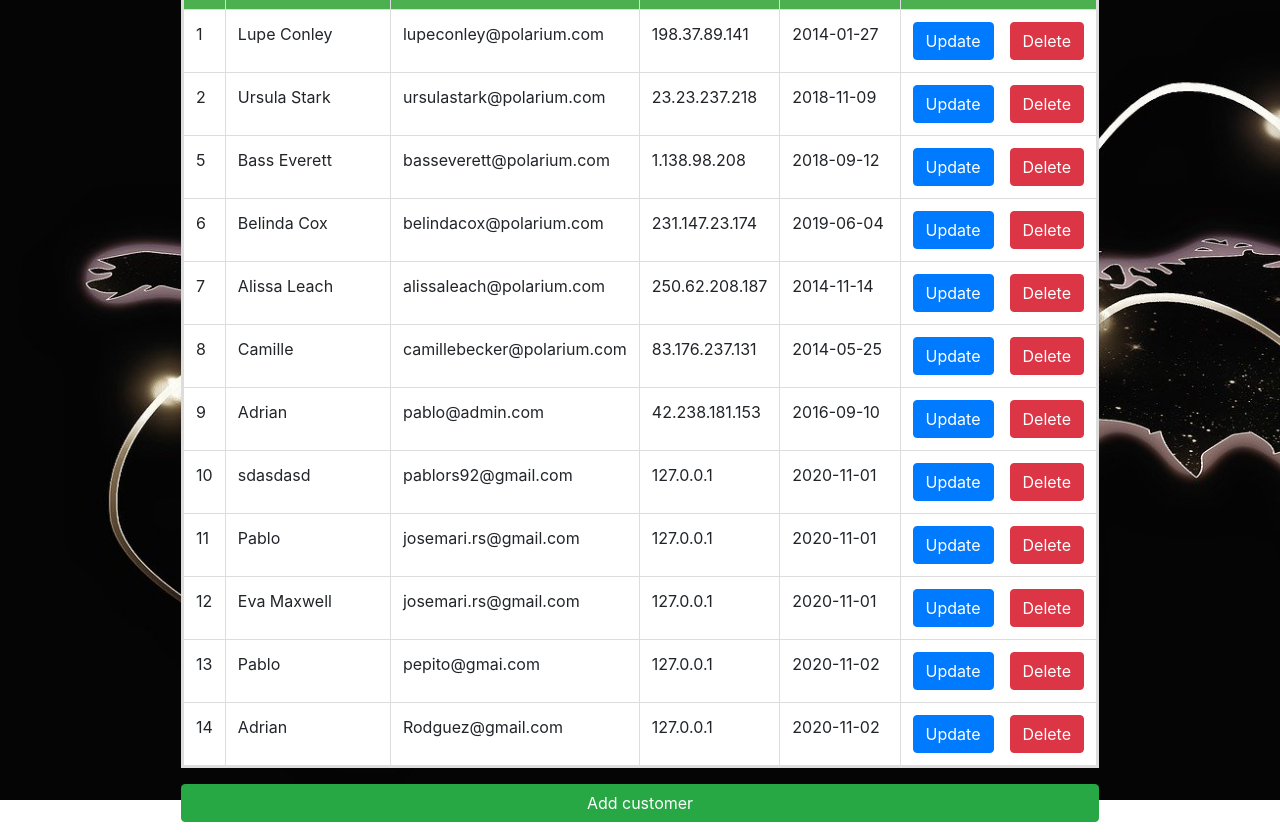
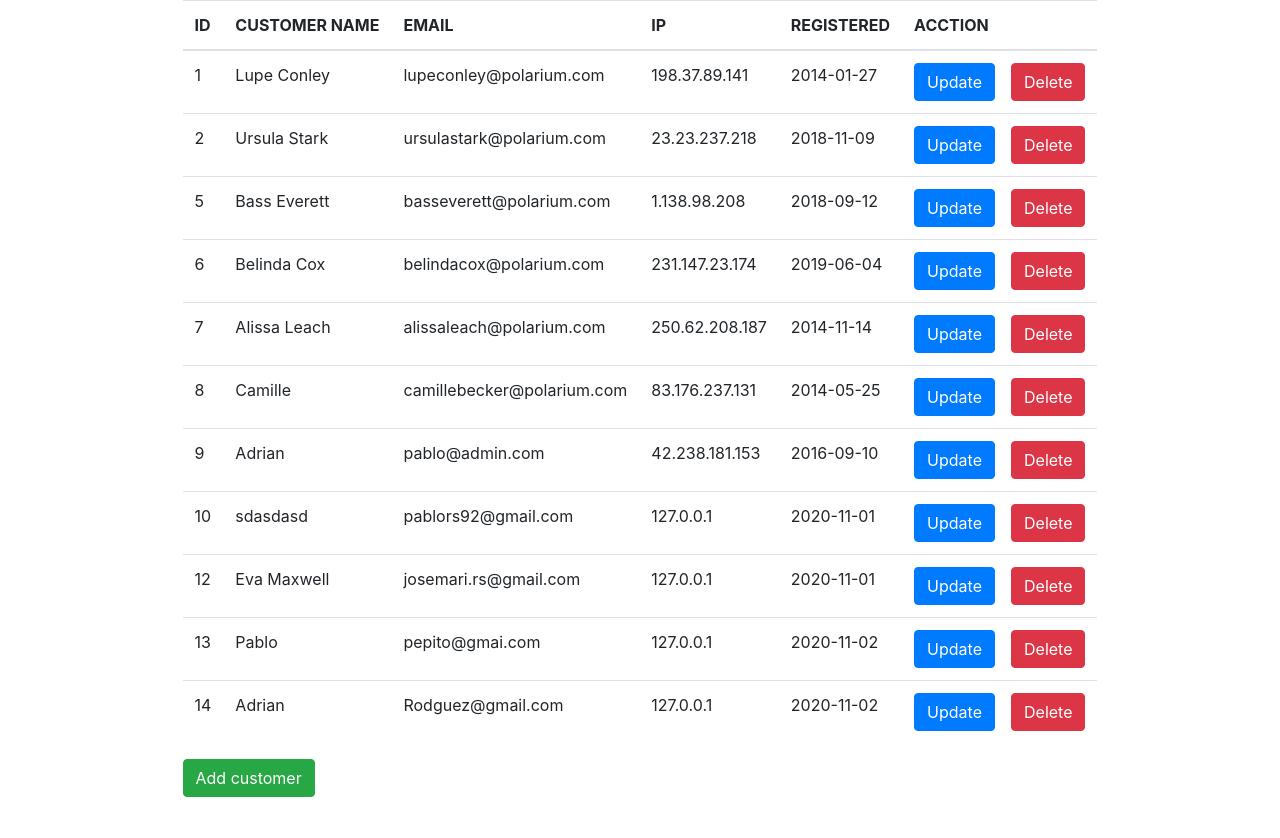
Before and after one commit to pabrodsan/CasoPracticoReact, a React (Create React App) app: page /customers in a window 1280 px wide. After the commit the page ends 813 px from the top, so only its background shows below. Built offline with nearby package versions, Linux system fonts and the light colour scheme; data requests are answered from the project's data file.

Commit message:
reinicios de estilo

```diff
--- a/src/App.scss
+++ b/src/App.scss
@@ -1,4 +1,4 @@
-.cardBody{
-    display: flex;
-    flex-direction: column;
-}
+// .cardBody{
+//     display: flex;
+//     flex-direction: column;
+// }
--- a/src/components/customer/Customer.js
+++ b/src/components/customer/Customer.js
@@ -1,10 +1,11 @@
 import React, { useState, useEffect } from 'react'
 import axios from 'axios'
-import { Table, Button, Spinner } from 'reactstrap';
+import { Table, Button, Spinner, Alert  } from 'reactstrap';
 import './customer.scss';
 import ModalForm from '../commons/modal/ModalFormCustomer';
 import moment from 'moment';
 import localIpUrl from 'local-ip-url'
+import { mensajeErrorAxio } from '../utils/constants';
 
 const URL = 'http://localhost:3000/customers'
 
@@ -14,17 +15,21 @@ const Customer = () => {
     const [costumerData, setCostumerData] = useState({})
     const [isLoading, setLoading] = useState(true);
     const [isUpdate, setIsUpdate] = useState(undefined);
+    const [visible, setVisible] = useState(false);
 
     useEffect(() => {
         getData()
     }, [])
 
     const getData = () => {
-        axios.get(URL).then(res => {
-            console.log(res);
-            setLoading(false);
+        axios.get(URL)
+        .then(res => {
             setCustomers(res.data)
         })
+        .catch((error) => {
+            setVisible(true)
+        })
+        .finally(() => setLoading(false))
     }
 
     const removeData = (id) => {
@@ -61,7 +66,14 @@ const Customer = () => {
         setCostumerData({...costumerData, [event.target.name]: event.target.value});
     }
 
-      // TODO mover a un componeten común Table
+    const renderAlert = () => {
+        return (
+            <Alert color="danger" isOpen={visible} toggle={() => setVisible(false)}>
+                {mensajeErrorAxio}
+            </Alert>
+        )
+    }
+
     const renderHeader = () => {
         let headerElement = ['id','Customer Name', 'email', 'ip', 'registered', 'acction']
 
@@ -92,7 +104,8 @@ const Customer = () => {
         <>
             {isLoading ? (<Spinner color="primary" />) : (
                 <>
-                    <Table id='customer'>
+                    {renderAlert()}
+                    <Table hover>
                         <thead>
                             <tr>{renderHeader()}</tr>
                         </thead>
@@ -100,7 +113,7 @@ const Customer = () => {
                             {renderBody()}
                         </tbody>
                     </Table>
-                    <Button color="success" className={"buttonAdd"} onClick={() => openUpdateModal({}, false)}>Add customer</Button>{' '}
+                    <Button color="success" className={"buttonAdd"} onClick={() => openUpdateModal({}, false)}>Add customer</Button>
                 </>
             )}
             <ModalForm
--- a/src/components/customer/customer.scss
+++ b/src/components/customer/customer.scss
@@ -1,63 +1,63 @@
-@import url("https://fonts.googleapis.com/css2?family=Quicksand:wght@500&display=swap");
+// @import url("https://fonts.googleapis.com/css2?family=Quicksand:wght@500&display=swap");
 
-body {
-  font-family: "Quicksand", sans-serif;
-  display: flex;
-  justify-content: center;
-  padding: 0;
-  color: #d31616;
-}
+// body {
+//   font-family: "Quicksand", sans-serif;
+//   display: flex;
+//   // justify-content: flex-start;
+//   padding: 0;
+//   color: #d31616;
+// }
 
-#title {
-  text-align: center;
-}
+// #title {
+//   text-align: center;
+// }
 
-#customer {
-  border-collapse: collapse;
-  border: 3px solid #ddd;
-}
+// #customer {
+//   border-collapse: collapse;
+//   border: 3px solid #ddd;
+// }
 
-#customer td,
-#customer th {
-  border: 1px solid #ddd;
-  padding: 12px;
-}
+// #customer td,
+// #customer th {
+//   border: 1px solid #ddd;
+//   padding: 12px;
+// }
 
-#customer tr:hover {
-  background-color: #ddd;
-}
+// #customer tr:hover {
+//   background-color: #ddd;
+// }
 
-#customer th {
-  padding: 10px;
-  text-align: center;
-  background-color: #4caf50;
-  color: white;
-}
+// #customer th {
+//   padding: 10px;
+//   text-align: center;
+//   background-color: #4caf50;
+//   color: white;
+// }
 
-.opration {
-  text-align: center;
-}
+// .opration {
+//   text-align: center;
+// }
 
-.button {
-  border: none;
-  outline: none;
-  font-size: 11px;
-  font-family: "Quicksand", sans-serif;
-  color: #f44336;
-  padding: 3px 10px;
-  border-radius: 8px;
-  cursor: pointer;
-  border: 1px solid #f44336;
-  background-color: transparent;
-}
+// .button {
+//   border: none;
+//   outline: none;
+//   font-size: 11px;
+//   font-family: "Quicksand", sans-serif;
+//   color: #f44336;
+//   padding: 3px 10px;
+//   border-radius: 8px;
+//   cursor: pointer;
+//   border: 1px solid #f44336;
+//   background-color: transparent;
+// }
 
-.button:active {
-  border: 1px solid blue;
-}
+// .button:active {
+//   border: 1px solid blue;
+// }
 
-.tbody {
-  background-color: white;
-}
+// .tbody {
+//   background-color: white;
+// }
 
 .buttonAdd {
   margin-bottom: 1rem;
--- /dev/null
+++ b/src/components/utils/constants.js
@@ -0,0 +1 @@
+export const mensajeErrorAxio = 'Se ha producido un error al cargar los datos. Disculpe las molestias';
--- a/src/db/db.json
+++ b/src/db/db.json
@@ -57,13 +57,6 @@
       "id": 10
     },
     {
-      "customerName": "Pablo",
-      "email": "josemari.rs@gmail.com",
-      "ip": "127.0.0.1",
-      "registered": "2020-11-01",
-      "id": 11
-    },
-    {
       "customerName": "Eva Maxwell",
       "email": "josemari.rs@gmail.com",
       "ip": "127.0.0.1",
--- a/src/index.scss
+++ b/src/index.scss
@@ -1,23 +1,24 @@
+// // body {
+// //   margin: 0;
+// //   font-family: -apple-system, BlinkMacSystemFont, 'Segoe UI', 'Roboto', 'Oxygen',
+// //     'Ubuntu', 'Cantarell', 'Fira Sans', 'Droid Sans', 'Helvetica Neue',
+// //     sans-serif;
+// //   -webkit-font-smoothing: antialiased;
+// //   -moz-osx-font-smoothing: grayscale;
+// // }
+
+// // code {
+// //   font-family: source-code-pro, Menlo, Monaco, Consolas, 'Courier New',
+// //     monospace;
+// // }
+
 // body {
-//   margin: 0;
-//   font-family: -apple-system, BlinkMacSystemFont, 'Segoe UI', 'Roboto', 'Oxygen',
-//     'Ubuntu', 'Cantarell', 'Fira Sans', 'Droid Sans', 'Helvetica Neue',
-//     sans-serif;
-//   -webkit-font-smoothing: antialiased;
-//   -moz-osx-font-smoothing: grayscale;
+//   align-items: flex-start;
+//   background-image: url('./assets/fondoWeb.jpg');
+//   background-repeat: no-repeat; /* Do not repeat the image */
+//   background-size: cover; /* Resize the background image to cover the entire container */}
+
+// body, html {
+//   // display: flex;
+//   // height: 50%;
 // }
-
-// code {
-//   font-family: source-code-pro, Menlo, Monaco, Consolas, 'Courier New',
-//     monospace;
-// }
-
-body {
-  height: 100%;
-  background-image: url('./assets/fondoWeb.jpg');
-  background-repeat: no-repeat; /* Do not repeat the image */
-  background-size: cover; /* Resize the background image to cover the entire container */}
-
-body, html {
-  height: 100%;
-}
```
Also changed, not shown: 1 other file (tests, documents, lock files or other folders).
